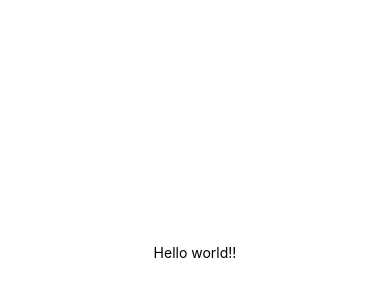
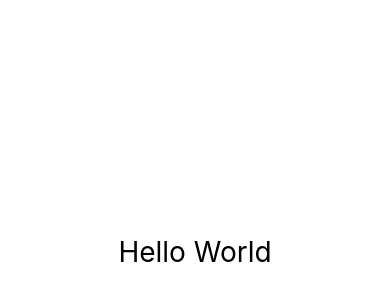
Before and after one commit to ohnas/ExpoWeather, a React Native app: screen / in a window 390 px wide. Shown: the part 170-470 px from the top of the page. Built offline with nearby package versions, Linux system fonts and the light colour scheme.

Commit message:
1.1 The Rules of Native

```diff
--- a/App.js
+++ b/App.js
@@ -4,8 +4,8 @@
 export default function App() {
   return (
     <View style={styles.container}>
-      <Text>Hello world!!</Text>
-      <StatusBar style="auto" />
+      <Text style={styles.text}>Hello World</Text>
+      <StatusBar style='dark' />
     </View>
   );
 }
@@ -17,4 +17,8 @@
     alignItems: 'center',
     justifyContent: 'center',
   },
+  text: {
+    fontSize: 28,
+    color: "black",
+  },
 });
```
